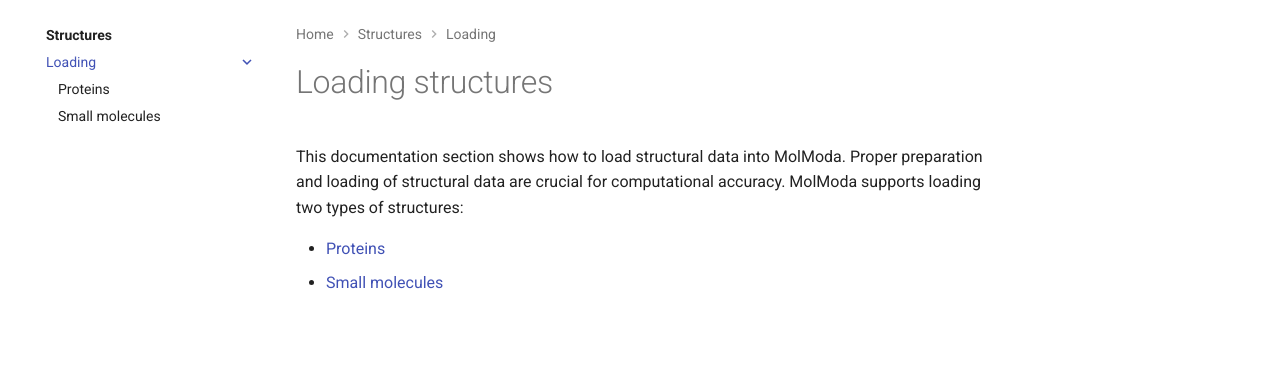
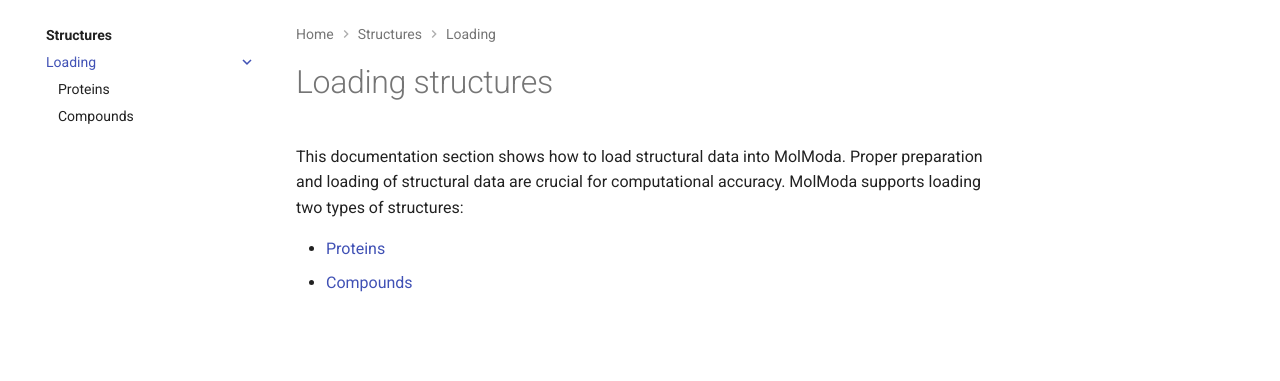
Before and after one commit to durrantlab/molmoda-docs, an MkDocs documentation site: the page built from docs/structures/loading/index.md, in a window 1280 px wide. Shown: the part 124-505 px from the top of the page. Built offline with MkDocs 1.6.1 and Material for MkDocs 9.7.7, drawn with Linux system fonts in a browser that asks for light colours; comment, search, counter and statistics services are not loaded.

Commit message:
Rename small molecule -> compound

```diff
--- a/docs/structures/loading/small/index.md
+++ b/docs/structures/loading/compounds/index.md
@@ -1,4 +1,4 @@
-# Small molecules
+# Compounds
 
 TODO:
 
--- a/docs/structures/loading/index.md
+++ b/docs/structures/loading/index.md
@@ -5,4 +5,4 @@
 MolModa supports loading two types of structures:
 
 -   [Proteins](./proteins/)
--   [Small molecules](./small/)
+-   [Compounds](./small/)
```
Also changed, not shown: docs/structures/loading/.pages, docs/structures/loading/compounds/.pages (added), docs/structures/loading/small/.pages (deleted).
